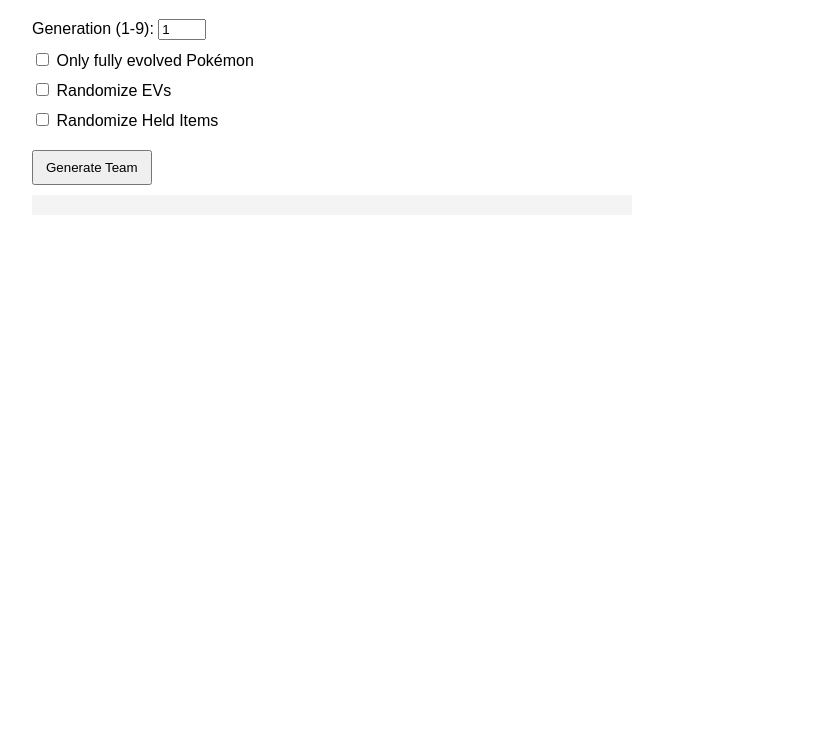
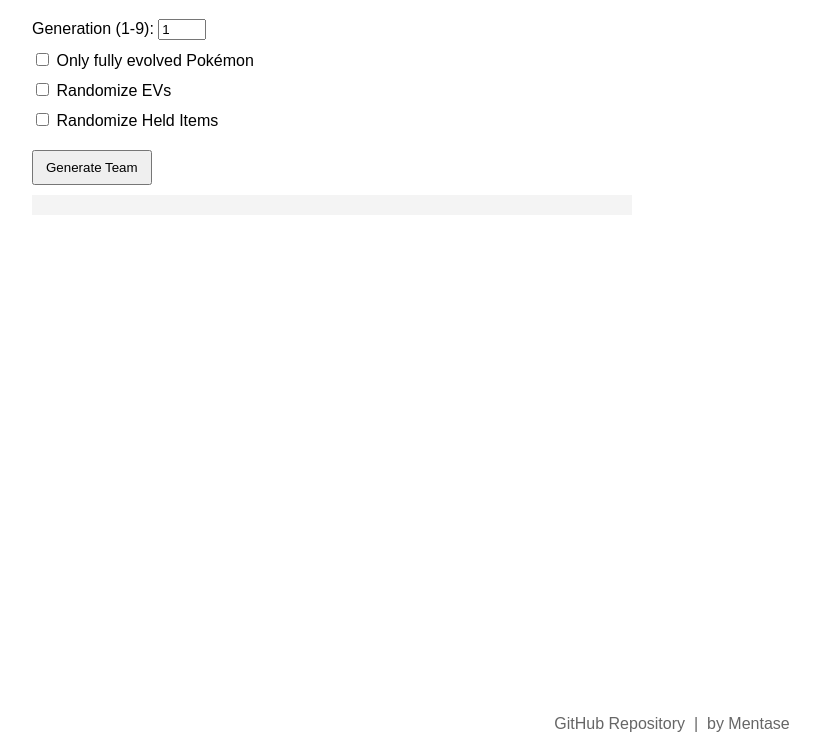
Before and after one commit to mentase-lh/RandomPokemonTeamGenerator, a plain HTML site: page index.html in a window 1280 px wide. Shown: the part 61-800 px from the top of the page, without its empty margins (308-1128 px from the left). Drawn offline with Linux system fonts and the light colour scheme.

Commit message:
Added Signature

```diff
--- a/index.html
+++ b/index.html
@@ -9,6 +9,28 @@
   label { display: block; margin: 10px 0 5px; }
   button { margin-top: 15px; padding: 8px 12px; cursor: pointer; }
   pre { background: #f4f4f4; padding: 10px; white-space: pre-wrap; margin-top: 10px; }
+
+  #site-footer {
+    position: fixed;
+    bottom: 5px;
+    width: 100%;
+    text-align: center;
+    font-size: 1.2rem;
+    color: #666;
+    font-family: Arial, sans-serif;
+    user-select: none;
+  }
+
+  #site-footer a {
+    color: #666;
+    text-decoration: none;
+  }
+
+  #site-footer a:hover {
+    text-decoration: underline;
+  }
+
+
 </style>
 </head>
 <body>
@@ -1227,5 +1249,15 @@
   URL.revokeObjectURL(url);
 };
 </script>
+
+<footer id="site-footer">
+  <small>
+    <a href="https://github.com/mentase-lh/RandomPokemonTeamGenerator" target="_blank" rel="noopener noreferrer">
+      GitHub Repository
+    </a> &nbsp;|&nbsp; by Mentase
+  </small>
+</footer>
+
+
 </body>
 </html>
```
